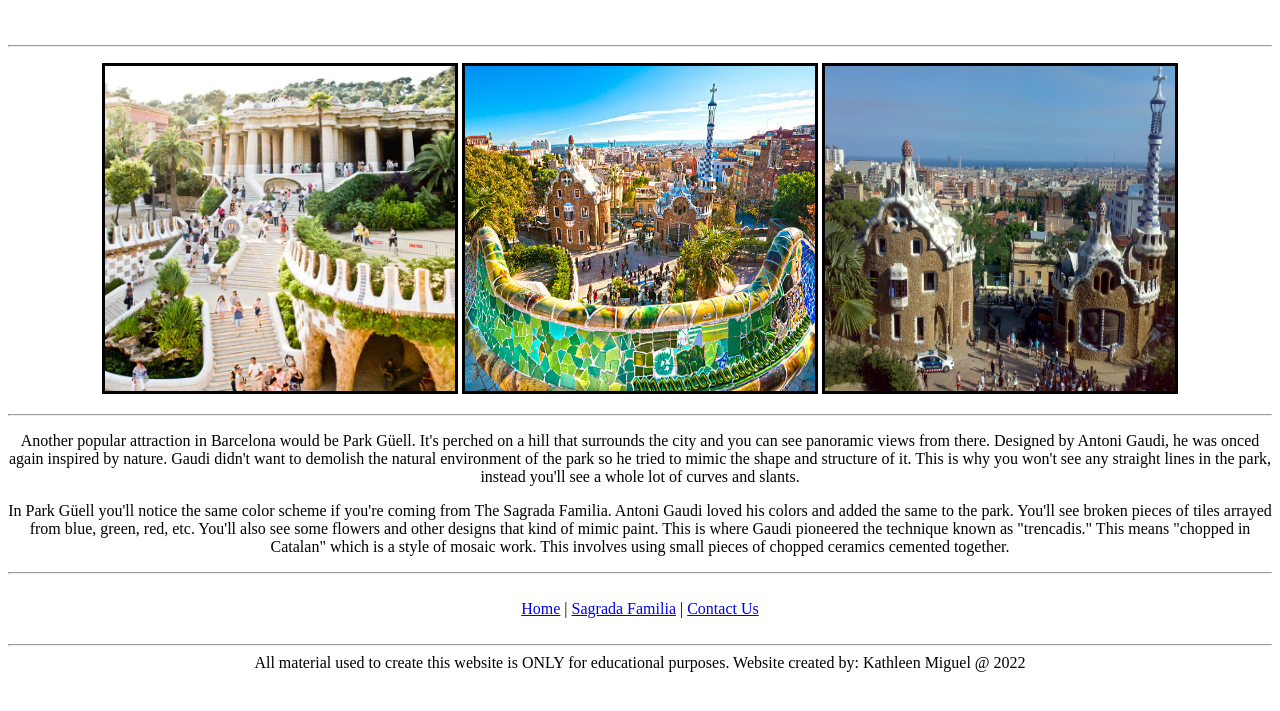
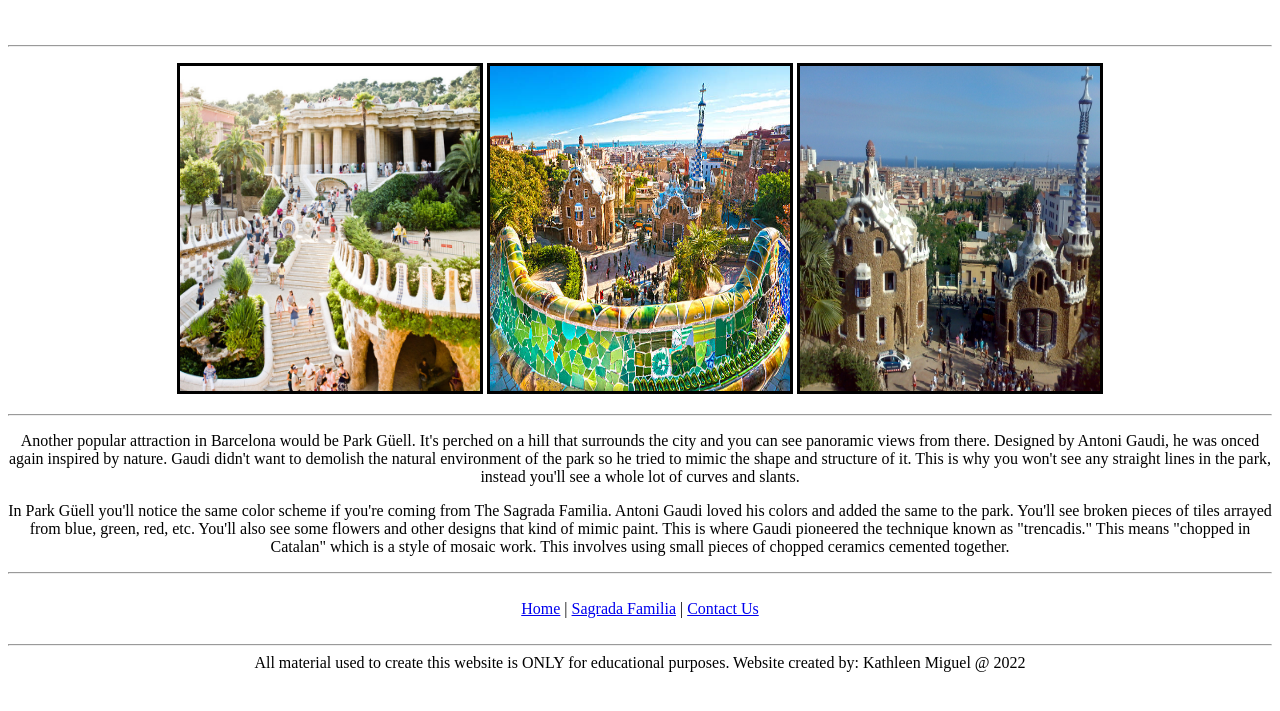
Before and after one commit to kmiguk/project1, a plain HTML site: page visit2.html in a window 1280 px wide. Shown: the part 61-772 px from the top of the page. Drawn offline with Linux system fonts and the light colour scheme.

Commit message:
Add files via upload

```diff
--- a/visit2.html
+++ b/visit2.html
@@ -9,9 +9,9 @@
     <br>
     <hr>
     <figure align="center">
-      <img src="images/photos/parkguell4.jpeg" alt="Park Guell" width="350px" height="325px" border="3px">
-      <img src="images/photos/parkguell6.jpeg" alt="Park Guell Stairs" width="350px" height="325px" border="3px">
-      <img src="images/photos/parkguell3.jpeg" alt="Park Guell Houses" width="350px" height="325px" border="3px">
+      <img src="images/photos/parkguell4.jpeg" alt="Park Guell" width="300px" height="325px" border="3px">
+      <img src="images/photos/parkguell6.jpeg" alt="Park Guell Stairs" width="300px" height="325px" border="3px">
+      <img src="images/photos/parkguell3.jpeg" alt="Park Guell Houses" width="300px" height="325px" border="3px">
     </figure>
     <hr>
     <p align="center">Another popular attraction in Barcelona would be Park Güell. It's perched on a hill that surrounds the city and you can see panoramic views from there. Designed by Antoni Gaudi, he was onced again inspired by nature. Gaudi didn't want to demolish the natural environment of the park so he tried to mimic the shape and structure of it. This is why you won't see any straight lines in the park, instead you'll see a whole lot of curves and slants.</p>
```
Also changed, not shown: visit1.html (+3 -3 lines).
